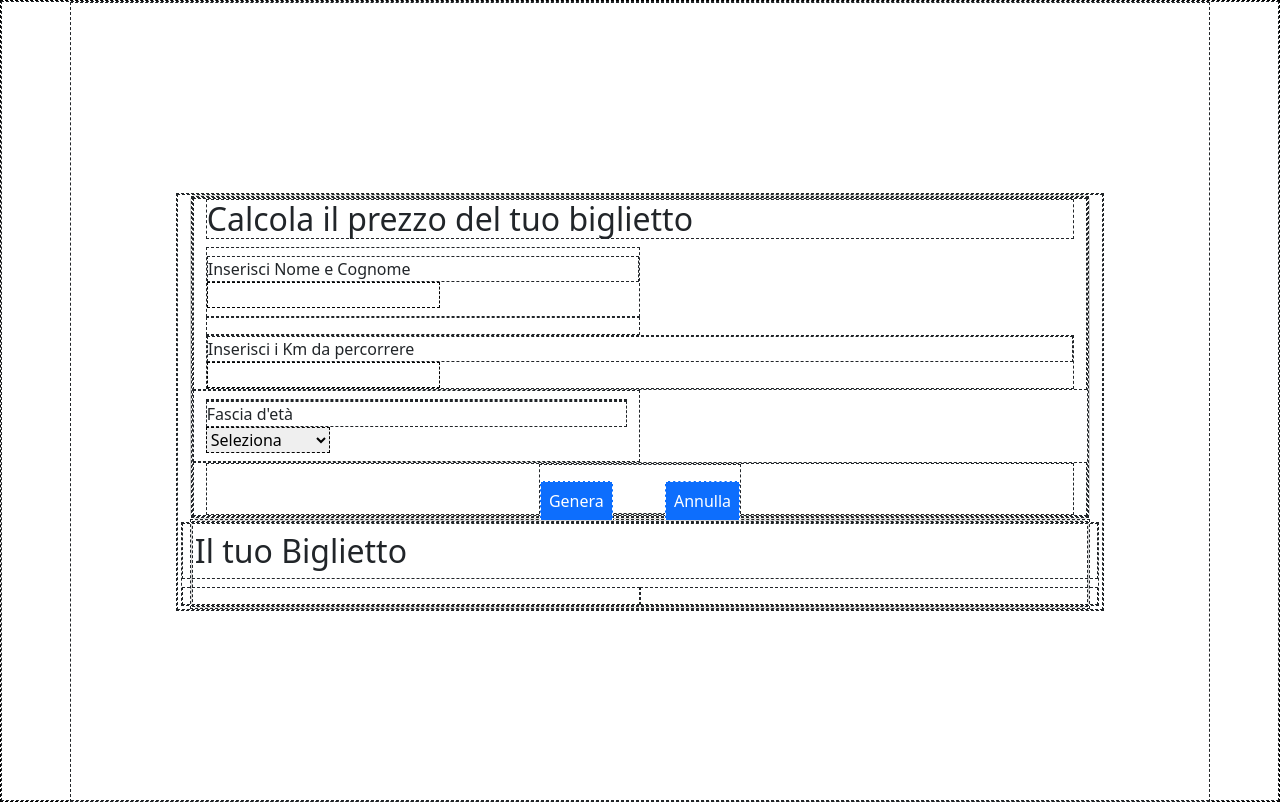
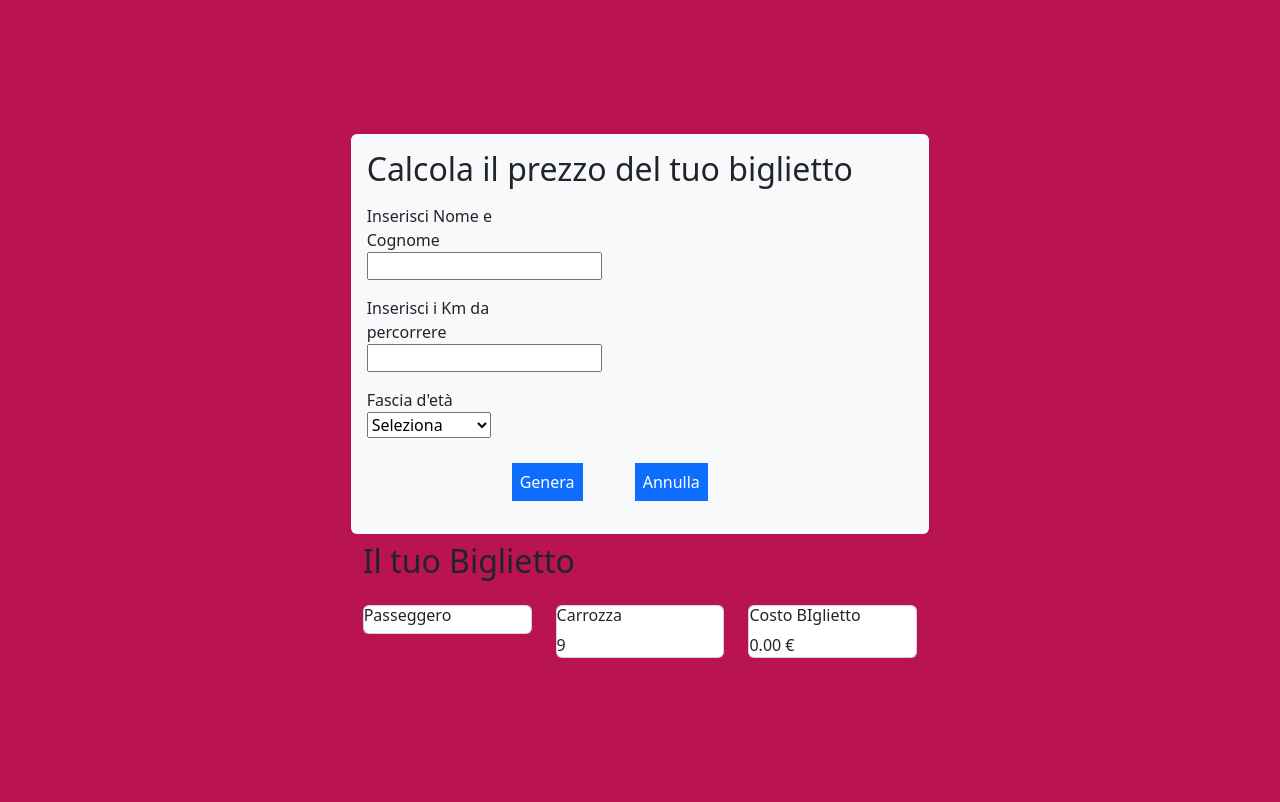
Before and after one commit to Arianna-Salvini/js-biglietto-treno-form, a plain HTML site: page index.html in a window 1280 px wide. Both pictures are taken after a click on the link "Genera". Drawn offline with nearby package versions, Linux system fonts and the light colour scheme.

Commit message:
Add ticket section Add some style

```diff
--- a/assets/css/style.css
+++ b/assets/css/style.css
@@ -3,7 +3,10 @@
     margin: 0;
     padding: 0;
     box-sizing: border-box;
-    border: 1px dashed;
+}
+
+:root{
+    --trn-primary:#b91450;
 }
 
 body{
@@ -16,6 +19,10 @@ body{
     align-items: center;
 }
 
+.bg_color_primary{
+    background-color: var(--trn-primary);
+}
+
 [id^="btn_"]{
     text-decoration: none;
     color: white;
@@ -24,3 +31,13 @@ body{
 [value="select"]{
     display: none;
 }
+
+.hidden {
+    opacity: 0;
+    transition: 0.5s;
+}
+
+.show {
+    opacity: 1;
+    transition: 0.5s;
+}
--- a/assets/js/main.js
+++ b/assets/js/main.js
@@ -33,10 +33,35 @@ btn_generate.addEventListener("click", function () {
 
         console.log(amount_tot);
 
+        const passenger_name =  document.getElementById("full_name").value;
+        console.log(passenger_name);
+
+        // creazione dati biglietto in pagina
+        document.getElementById("name_print").innerHTML = passenger_name;
+
+        const vagon_number = Math.floor(Math.random() * 9) + 1;
+        console.log("Carrozza:", vagon_number);
+
+        document.getElementById("vagon").innerHTML = vagon_number;
+
+        document.getElementById("ticket_price_print").innerHTML = `${amount_tot} €`;
+
+        //creazione del bilgietto
+
+        document.getElementById("card_ticket").className = "show"
     });
 
     const btn_cancel = document.getElementById("btn_cancel")
     btn_cancel.addEventListener("click", function () {
+        // cancella parametri
         document.getElementById("km").value = "";
         document.getElementById("age").value = "select";
+
+        document.getElementById("name_print").innerHTML = " "
+        document.getElementById("vagon").innerHTML = " "
+        document.getElementById("ticket_price_print").innerHTML = " "
+
+        // nascondi biglietto
+        document.getElementById("ticket").className = "hidden";
+        document.getElementById("card_ticket").className = "hidden";
     });
--- a/index.html
+++ b/index.html
@@ -14,28 +14,28 @@
 
 </head>
 
-<body>
-    <div class="user_input container d-flex container_style justify-content-center">
+<body class="bg_color_primary">
+    <div class="user_input container-fluid d-flex container_style justify-content-center">
         <div class="row">
             <div class="col-12">
-                <div class="card">
-                    <section class="container-fluid  d-flex " id="data_request">
+                <section class="container d-flex bg-light p-3 rounded" id="data_request">
                     <div class="row">
                         <div class="col-12">
                             <h2>Calcola il prezzo del tuo biglietto</h2>
                             <!-- fullname -->
-                                <div class="col-12 col-lg-6 py-2">
+                            <div class="col-12 col-lg-4 py-2">
                                 <label class="d-block" for="full_name">Inserisci Nome e Cognome</label>
                                 <input class="user_name" id="full_name" type="text" maxlength="30">
                             </div>
-                                <div class="col-12 col-lg-6 py-2"></div>
+                            <!-- km request -->
+                            <div class="col-12 col-lg-4 py-2">
                                 <div class="km_request">
                                     <label class="d-block" for="km" required>Inserisci i Km da percorrere</label>
                                     <input id="km" type="number">
                                 </div>
                             </div>
-                            <div class="col-12 col-lg-6 py-2">
                             <!-- Age -->
+                            <div class="col-12 col-lg-4 py-2">
                                 <div class="choose_you_age_gap"></div>
                                 <label class="d-block" for="age">Fascia d'età</label>
                                 <select name="scelta" id="age">
@@ -45,30 +45,42 @@
                                     <option id="over_65">Over 65</option>
                                 </select>
                             </div>
-                            <section>
                             <!-- Buttons -->
                             <div class="col-12 d-flex d-flex justify-content-center py2">
-                                    <div class="buttons pt-4 ">
+                                <div class="buttons py-4 ">
                                     <a href="#" id="btn_generate"
                                         class="btn-light bg-primary p-2 me-3 me-lg-5">Genera</a>
                                     <a href="#" id="btn_cancel" class="btn-light bg-primary p-2">Annulla</a>
                                 </div>
-
                             </div>
                         </div>
                 </section>
-                </div>
                 <div class="col-12">
-                    <div class="card">
-                        <section>
+                    <section id="ticket_data card_ticket" class="container-fluid">
                         <!-- Ticket with data -->
                         <div class="row row-cols-3">
                             <h2 class="col-12 py-2">Il tuo Biglietto</h2>
-                                <div class="col-6 name_print py-2"></div>
-                                <div class="col-6 price_print py-2"></div>
+
+                            <div class="col-4 py-2">
+                                <div class="card card_ticket">
+                                    <h6>Passeggero</h6>
+                                    <div id="name_print"></div>
+                                </div>
+                            </div>
+                            <div class="col-4 py-2" id="vagon_number">
+                                <div class="card card_ticket">
+                                    <h6>Carrozza</h6>
+                                    <div id="vagon"></div>
+                                </div>
+                            </div>
+                            <div class="col-4 py-2" id="price_print ">
+                                <div class="card card_ticket">
+                                    <h6>Costo BIglietto</h6>
+                                    <div id="ticket_price_print"></div>
+                                </div>
+                            </div>
                         </div>
                     </section>
-                    </div>
                 </div>
             </div>
         </div>
```
Lines whose indentation alone changed are shown as unchanged.
